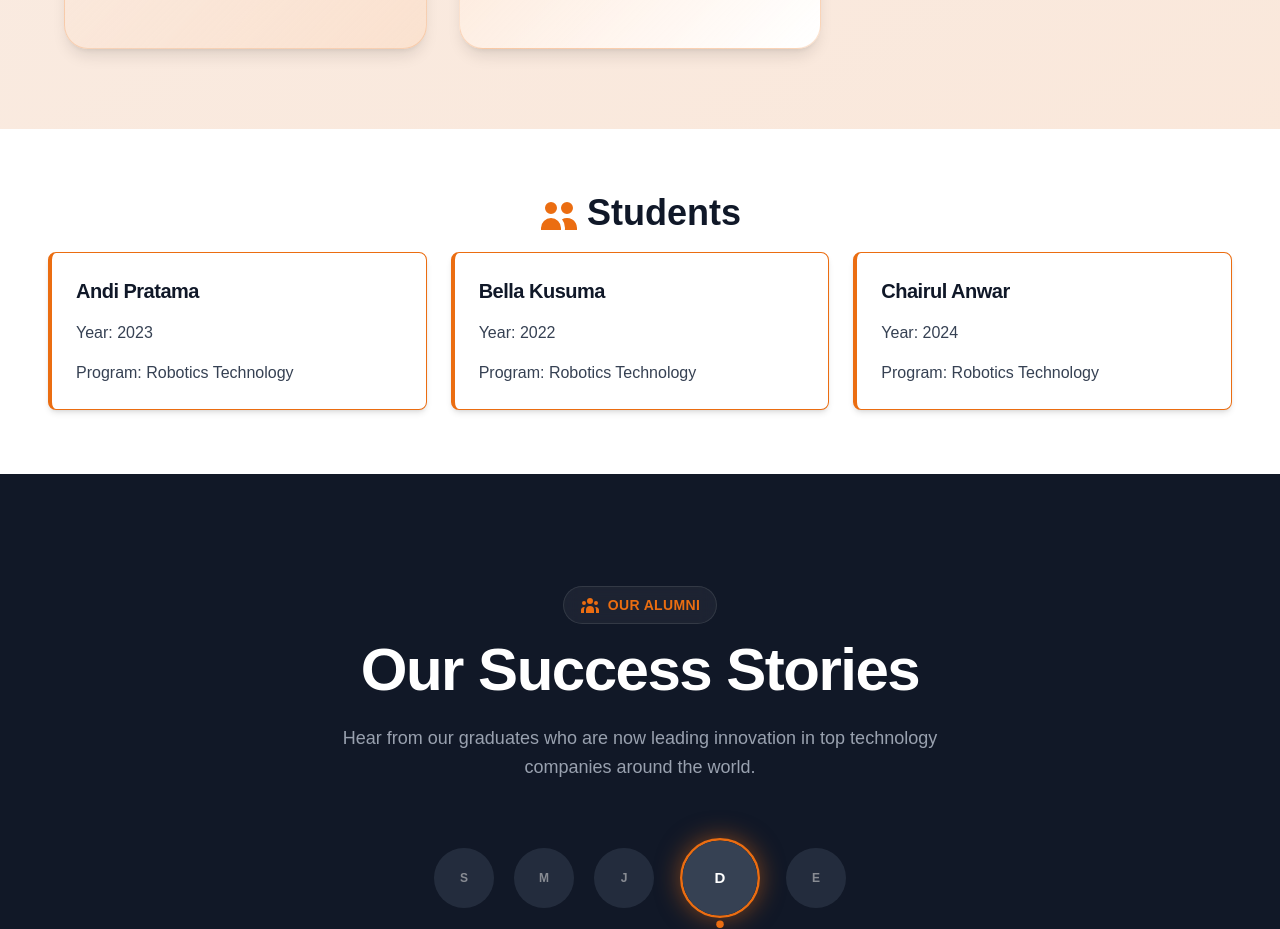
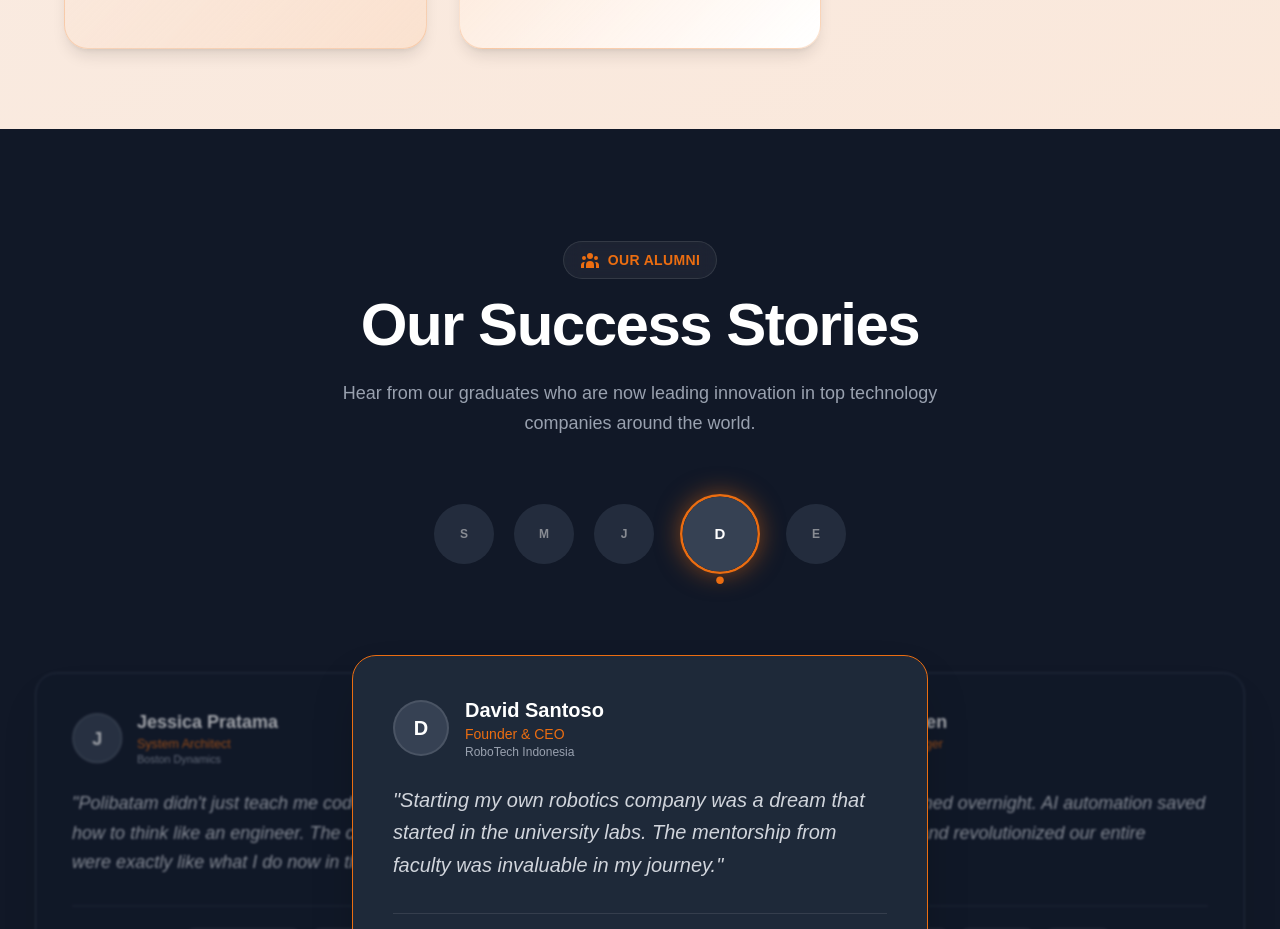
Before and after one commit to zuckdorsey/roboticwebsite, a Next.js app: page / in a window 1280 px wide. Shown: the part 6280-7209 px from the top of the page. Built offline with nearby package versions, Linux system fonts and the light colour scheme.

Commit message:
refactor: Remove unused Students and Alumni data from Home component

```diff
--- a/src/app/page.tsx
+++ b/src/app/page.tsx
@@ -64,53 +64,6 @@ export default function Home() {
     }
   ];
 
-  // Data untuk Students
-  const students = [
-    {
-      name: "Andi Pratama",
-      year: "2023",
-      program: "Robotics Technology"
-    },
-    {
-      name: "Bella Kusuma",
-      year: "2022",
-      program: "Robotics Technology"
-    },
-    {
-      name: "Chairul Anwar",
-      year: "2024",
-      program: "Robotics Technology"
-    }
-  ];
-
-  // Data untuk Alumni
-  const alumni = [
-    {
-      name: "Dedi Setiawan",
-      graduationYear: "2020",
-      currentPosition: "Robotics Engineer",
-      company: "Tech Robotics Indonesia"
-    },
-    {
-      name: "Eka Fitriani",
-      graduationYear: "2019",
-      currentPosition: "AI Specialist",
-      company: "Smart AI Solutions"
-    },
-    {
-      name: "Fajar Ramadhan",
-      graduationYear: "2021",
-      currentPosition: "Automation Engineer",
-      company: "Industrial Automation Corp"
-    },
-    {
-      name: "Gina Marlina",
-      graduationYear: "2018",
-      currentPosition: "Research Scientist",
-      company: "National Robotics Lab"
-    }
-  ];
-
   return (
     <div className="min-h-screen bg-polibatam-light">
       <Navbar />
@@ -128,11 +81,6 @@ export default function Home() {
 
       <FacultyMembersSection members={facultyMembers} />
 
-      <StudentsSection
-        students={students}
-        totalStudents={150}
-      />
-
       <AlumniSection />
 
       <Footer />
```
